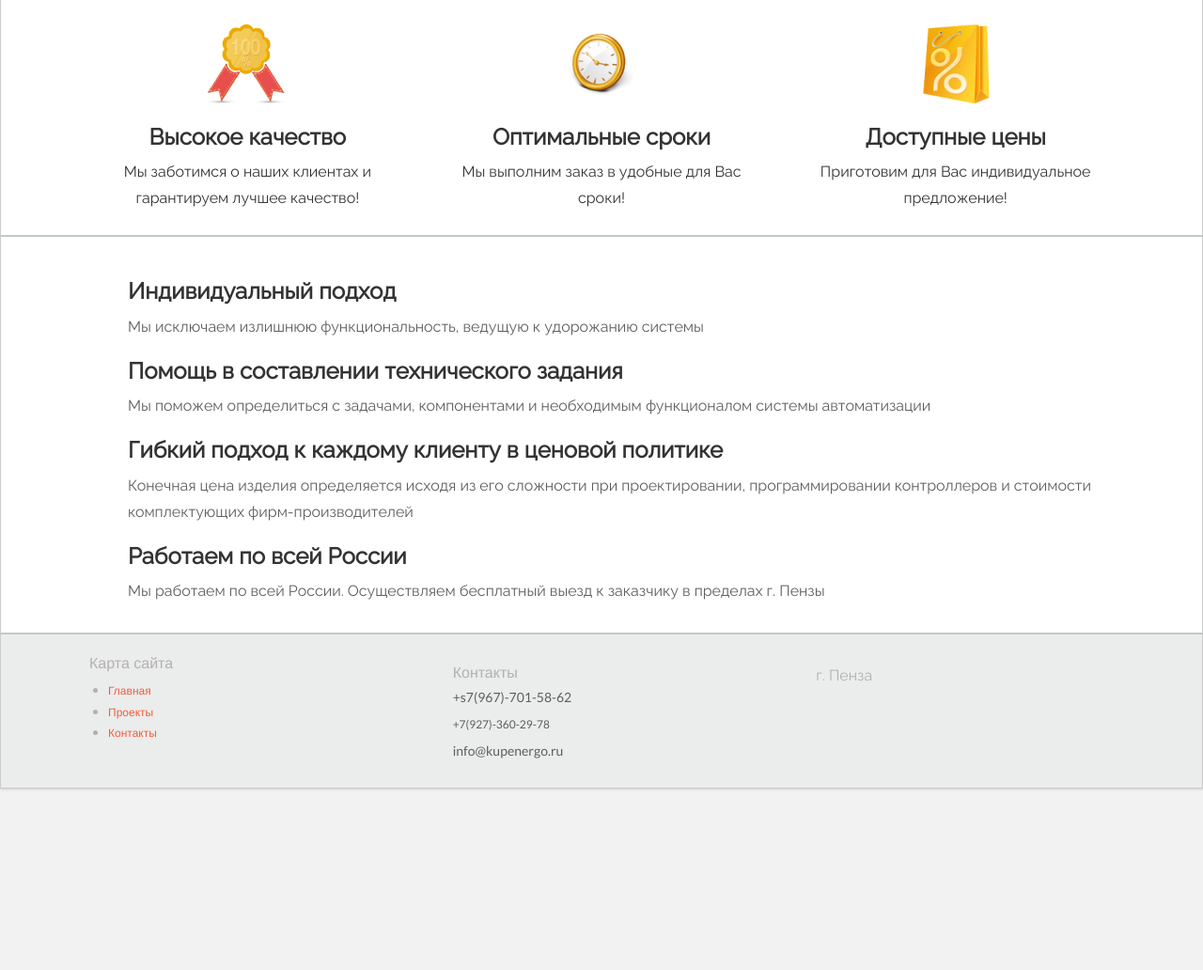
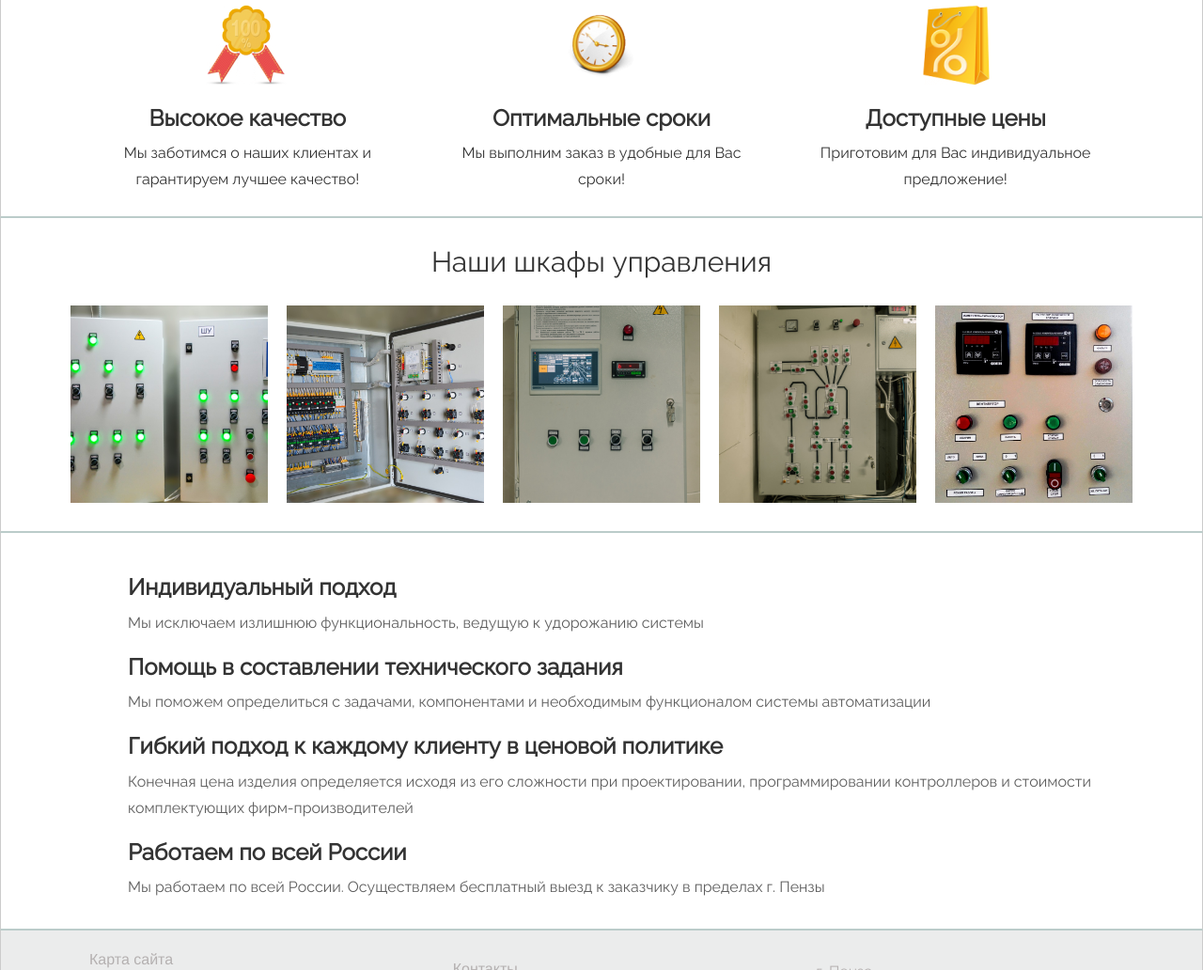
Before and after one commit to ikupdev/new-kupenergo.ru, a plain HTML site: page index.html in a window 1280 px wide. Shown: the part 2302-3334 px from the top of the page at 94% size. Before the commit the page ends 3151 px from the top, so only its background shows below. Drawn offline with Linux system fonts and the light colour scheme.

Commit message:
examples block added

```diff
--- a/css/main.css
+++ b/css/main.css
@@ -465,3 +465,11 @@ h3 {
     font-family: "Raleway";
     color: #333333;
 }
+
+.box-examples {
+    background: #fff;
+    padding: 10px 15px;
+    border-bottom: #1B554E4C 2px solid;
+    border-right: #cbcbcb solid 1px;
+    border-left: #cbcbcb solid 1px;
+}
--- a/index.html
+++ b/index.html
@@ -15,6 +15,7 @@
 
     <link rel="stylesheet" href="css/bootstrap.min.css">
     <link rel="stylesheet" href="css/main.css">
+    <link rel="stylesheet" href="magnific/dist/magnific-popup.css">
 </head>
 <body>
 <section class="navbar navbar-inverse">
@@ -251,6 +252,42 @@
         </div>
     </div>
 </section>
+<section class="box-examples">
+    <div class="row">
+        <div class="col-md-12" style="text-align: center;">
+            <h2>Наши шкафы управления</h2>
+        </div>
+    </div>
+    <div class="row">
+        <div>
+            <div class="gallery">
+                <div class="img-gallery">
+                    <a href="img/examples/1.jpg">
+                        <img src="img/examples/1.jpg" title="Шкаф управления"
+                             alt="Шкафы управления">
+                    </a>
+                    <a href="img/examples/2.jpg">
+                        <img src="img/examples/2.jpg" title="Шкаф управления"
+                             alt="Шкаф управления">
+                    </a>
+                    <a href="img/examples/3.jpg">
+                        <img src="img/examples/3.jpg" title="Шкаф управления"
+                             alt="Шкаф управления">
+                    </a>
+                    <a href="img/examples/4.jpg">
+                        <img src="img/examples/4.jpg" title="Шкаф управления"
+                             alt="Шкаф управления">
+                    </a>
+                    <a href="img/examples/5.jpg">
+                        <img src="img/examples/5.jpg" title="Шкаф управления"
+                             alt="Шкаф управления">
+                    </a>
+                </div>
+            </div>
+        </div>
+    </div>
+</section>
+
 <section class="benefits">
     <div class="container" style="line-height: 1.6em">
         <h3>Индивидуальный подход</h3>
@@ -296,6 +333,8 @@
 
 <script src="js/simple_slider.js"></script>
 <script src="js/jquery-3.5.1.min.js"></script>
+<script src="magnific/dist/jquery.magnific-popup.min.js"></script>
+<script src="js/popup.js"></script>
 <script src="js/bootstrap.min.js"></script>
 <script src="js/index-fade.js"></script>
 </body>
```
Also changed, not shown: projects.html (+1 -1 lines), img/examples/1.jpg (added), img/examples/2.jpg (added), img/examples/3.jpg (added), img/examples/4.jpg (added), img/examples/5.jpg (added), img/slider/slider-1.jpg, img/slider/slider-2.jpg.
